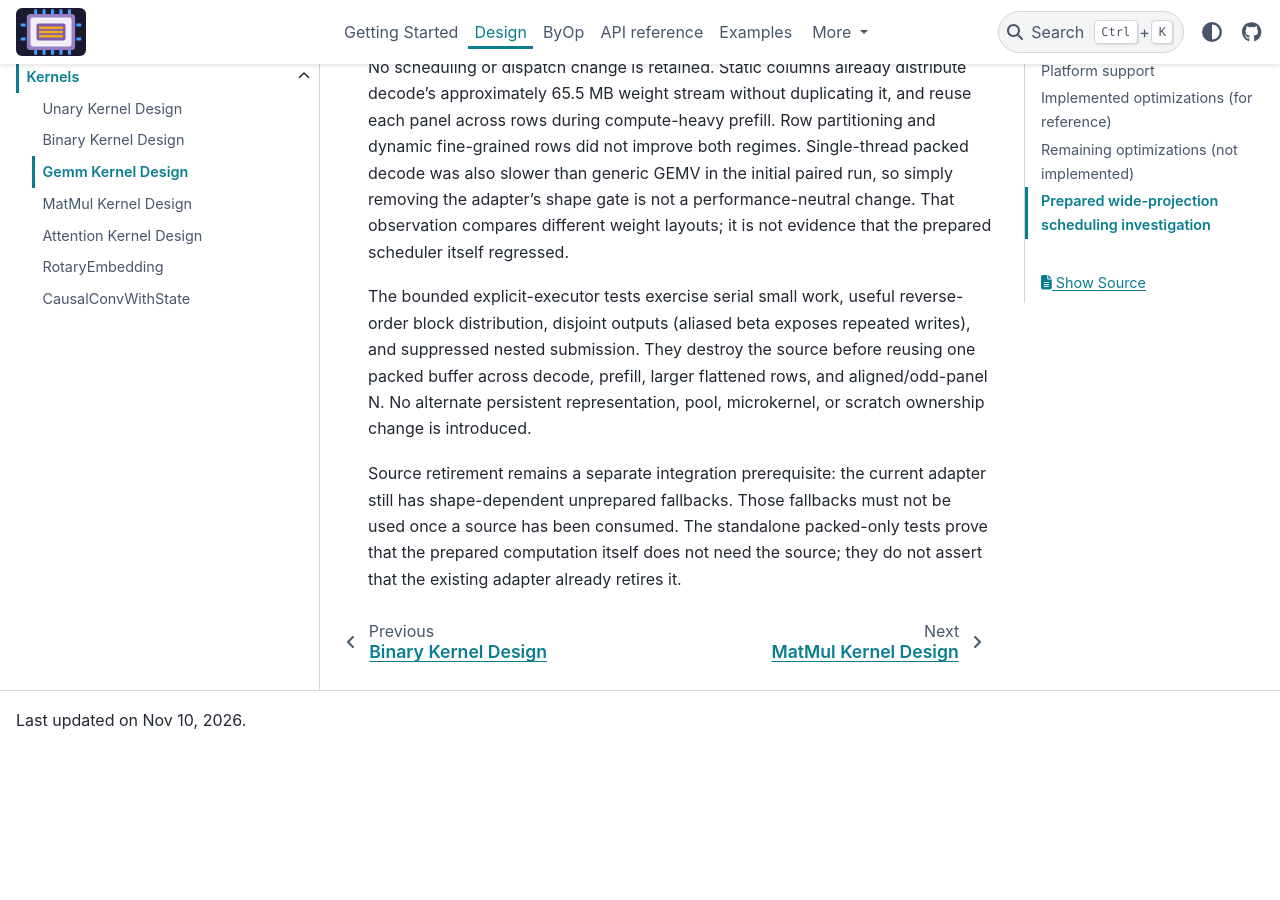
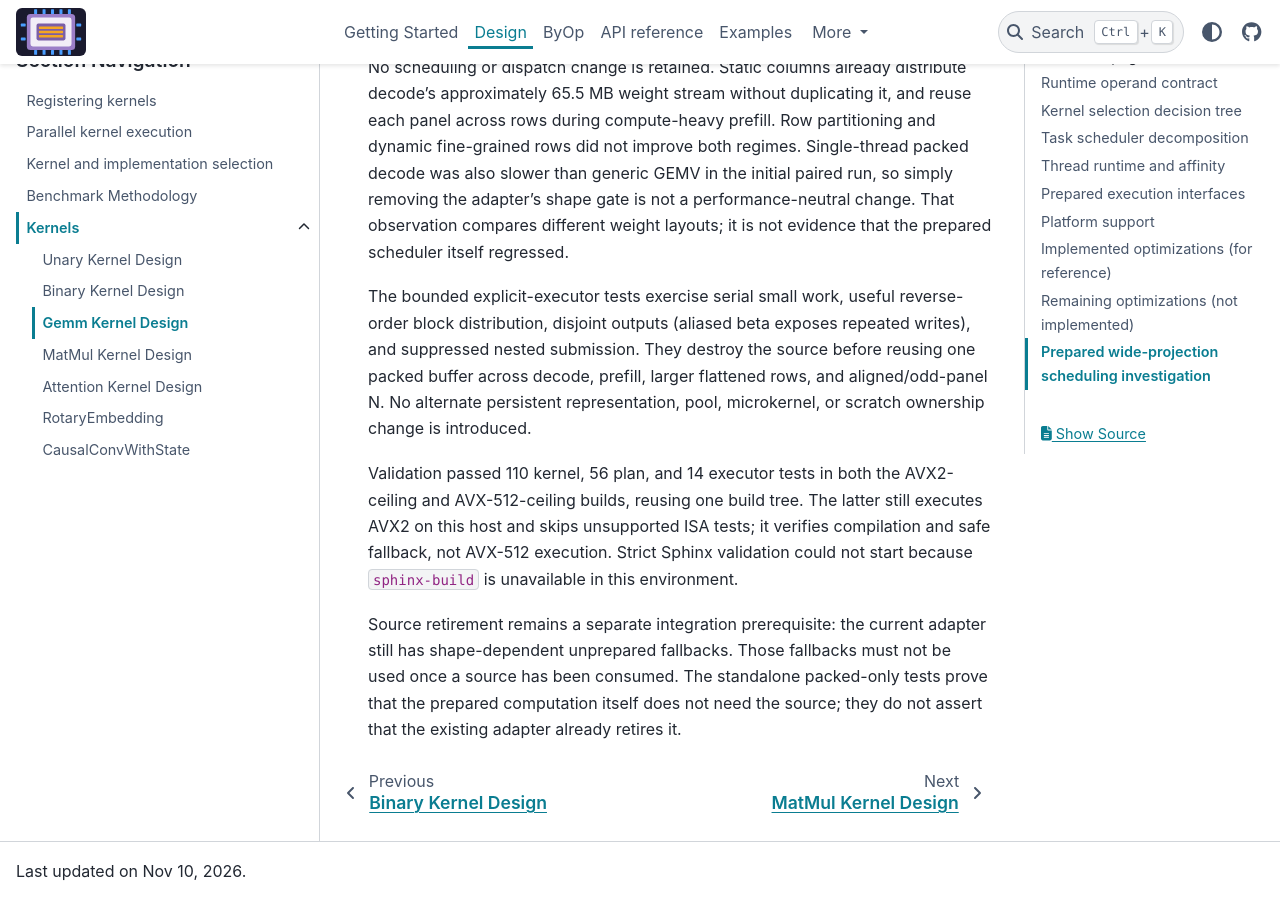
Before and after one commit to xadupre/onnx-light-cpu, a Sphinx documentation site: the page built from docs/design/kernels/gemm_kernel_design.rst, in a window 1280 px wide and 900 px high, scrolled down 20567 px. Built offline with Sphinx 7.4.7 and the PyData theme 0.15.4, drawn with Linux system fonts in a browser that asks for light colours; pages that are not in the unit, such as notebooks, are missing from menus; before the commit the page ends 21317 px from its top, so only the background shows below that.

Commit message:
Record cross-ISA build validation and investigation limits
Co-authored-by: xadupre <22452781+xadupre@users.noreply.github.com>

```diff
--- a/docs/design/kernels/gemm_kernel_design.rst
+++ b/docs/design/kernels/gemm_kernel_design.rst
@@ -766,6 +766,12 @@ before reusing one packed buffer across decode, prefill, larger flattened
 rows, and aligned/odd-panel N. No alternate persistent representation, pool,
 microkernel, or scratch ownership change is introduced.
 
+Validation passed 110 kernel, 56 plan, and 14 executor tests in both the
+AVX2-ceiling and AVX-512-ceiling builds, reusing one build tree. The latter
+still executes AVX2 on this host and skips unsupported ISA tests; it verifies
+compilation and safe fallback, not AVX-512 execution. Strict Sphinx validation
+could not start because ``sphinx-build`` is unavailable in this environment.
+
 Source retirement remains a separate integration prerequisite: the current
 adapter still has shape-dependent unprepared fallbacks. Those fallbacks must
 not be used once a source has been consumed. The standalone packed-only tests
```
